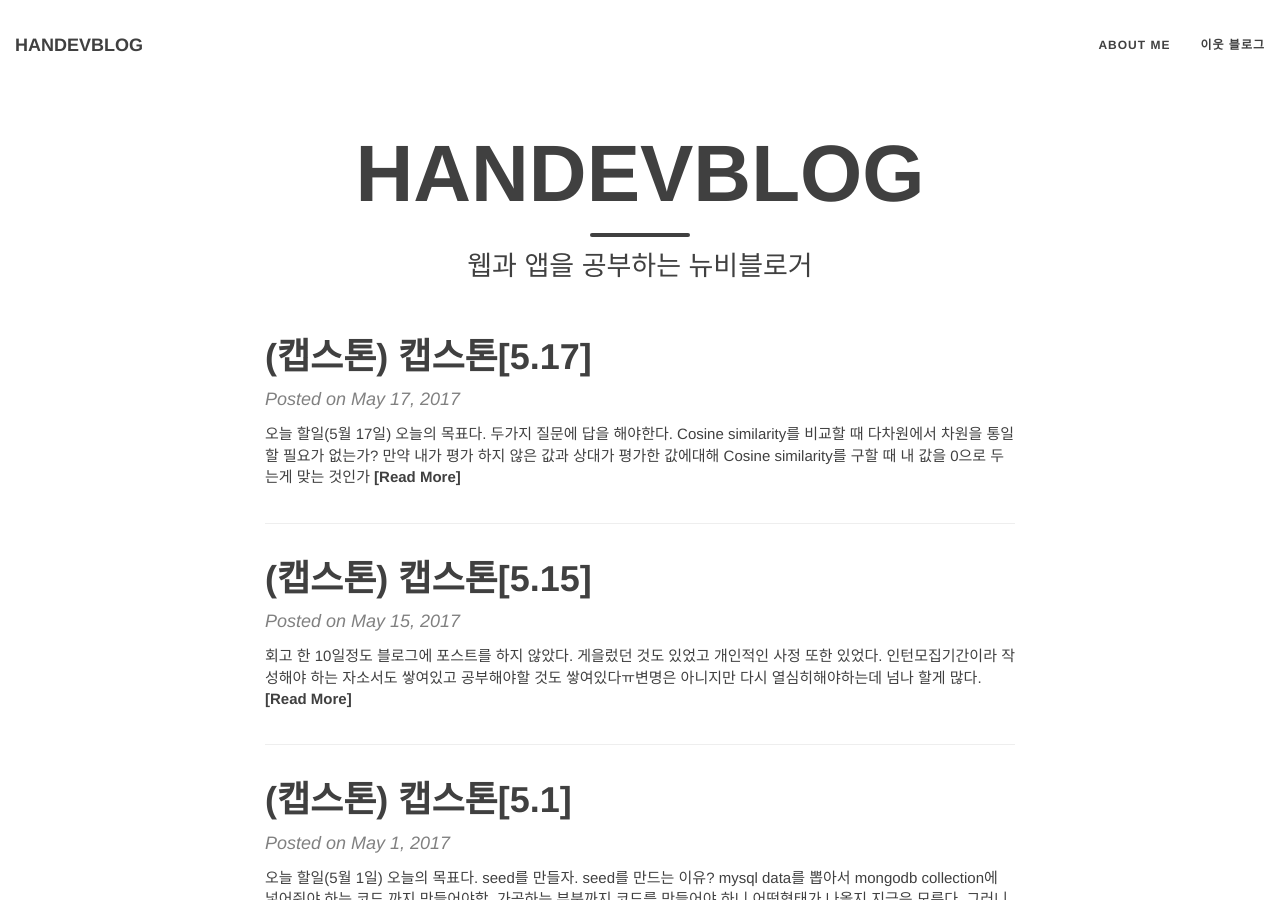
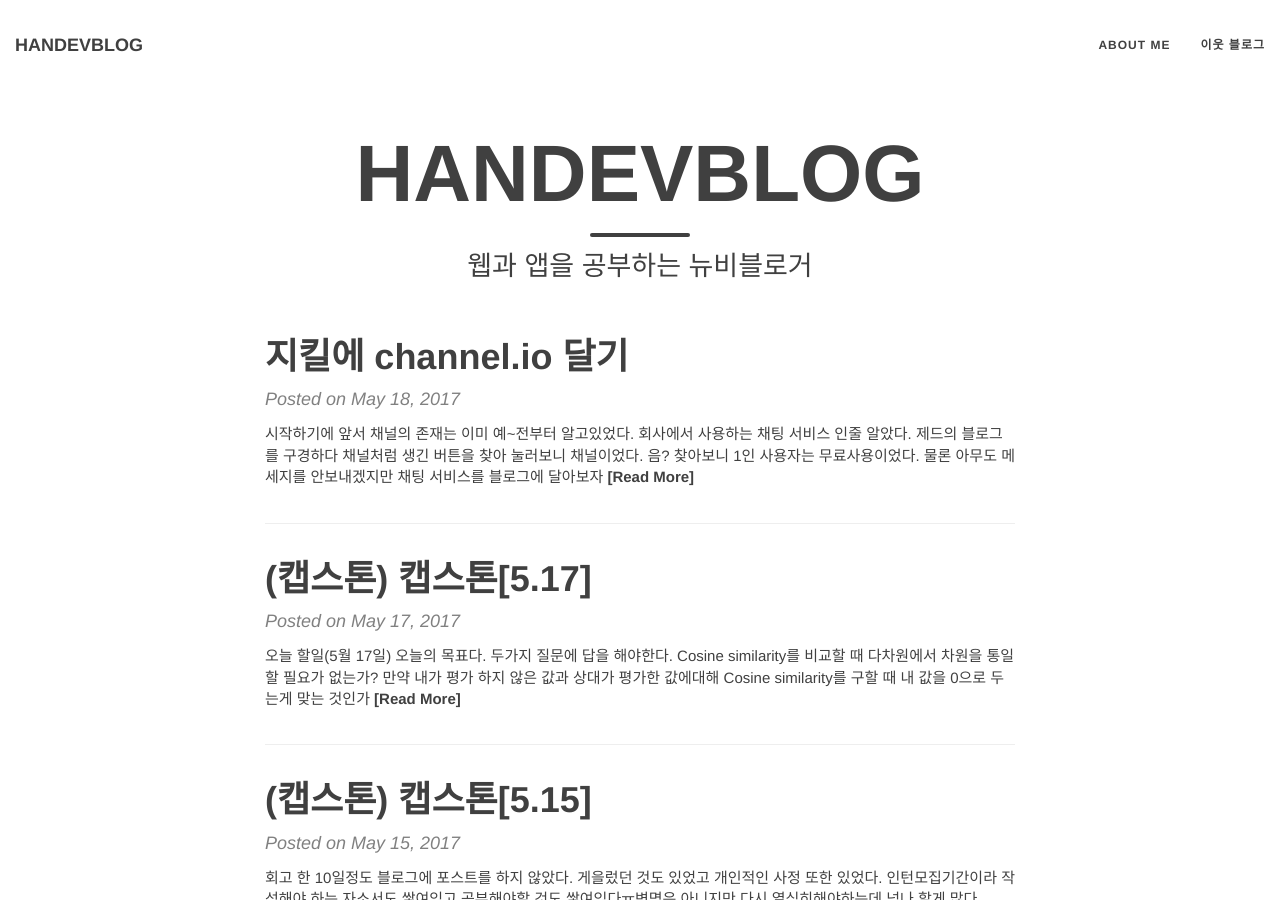
Before and after one commit to hanjungv/hanjungv.github.io, a Jekyll site: the page built from index.html, in a window 1280 px wide and 900 px high. Built offline with Jekyll 4.4.1, drawn with Linux system fonts in a browser that asks for light colours; nearby versions of some CDN libraries; the list of posts is cut into pages by our own code.

Commit message:
Add channel post update

```diff
--- /dev/null
+++ b/_includes/channel.html
@@ -0,0 +1,24 @@
+<script>
+  window.channelPluginSettings = {
+    "plugin_id": "981c417d-6b26-42d6-a2d4-459980c16cfe"
+  };
+  (function() {
+    var node = document.createElement('div');
+    node.id = 'ch-plugin';
+    document.body.appendChild(node);
+    var async_load = function() {
+      var s = document.createElement('script');
+      s.type = 'text/javascript';
+      s.async = true;
+      s.src = '//cdn.channel.io/plugin/ch-plugin-web.js';
+      s.charset = 'UTF-8';
+      var x = document.getElementsByTagName('script')[0];
+      x.parentNode.insertBefore(s, x);
+    };
+    if (window.attachEvent) {
+      window.attachEvent('onload', async_load);
+    } else {
+      window.addEventListener('load', async_load, false);
+    }
+  })();
+</script>
--- a/_includes/footer-scripts.html
+++ b/_includes/footer-scripts.html
@@ -32,3 +32,4 @@
 {% endif %}
 
 {% include google_analytics.html %}
+{% include channel.html %}
--- a/_posts/2017-05/17/2017-05-17-1_capstone_system8.markdown
+++ b/_posts/2017-05/17/2017-05-17-1_capstone_system8.markdown
@@ -11,6 +11,7 @@
 * Cosine similarity를 비교할 때 다차원에서 차원을 통일할 필요가 없는가?
 * 만약 내가 평가 하지 않은 값과 상대가 평가한 값에대해 Cosine similarity를 구할 때 내 값을 0으로 두는게 맞는 것인가
 
+<br/>
 2. 만약 내가 평가 하지 않은 값과 상대가 평가한 값에대해 Cosine similarity를 구할 때 내 값을 0으로 두는게 맞는 것인가?
 > A라는 사람이 a - 2.0 / b - 3.0 을 주었다. B라는 사람은 c - 2.0 / a - 3.0 을 주었다. 이때 Cosine similarity를 구할때 A사람이 c에 0점, B사람이 b에 0점을 주고 계산하는 것이 맞는것일까?
 
@@ -35,6 +36,9 @@
 
 1. Cosine similarity를 구할 때 다차원에서 dimension을 통일할 필요가 있는가?
 * 먼저 생각 해 볼만한것은 만약 통일을 시킨다고 했을 때다. 가장 많은 평가를 한 dimension으로 통일을 한다 치면 결국엔 0과 0을 계산하는 꼴이 된다.(의미가 없지)
-* 그렇다면 가장 낮은 차원으로 낮춘다고 보자.
+* 어떻게 보면 0과 0을 계산하여 여러 similarity를 맞춰준다고 생각할 수도 있겠다.
+* 그렇다면 가장 낮은 차원으로 낮춘다고 보자. 그게 의미가 있을까...
+* 이걸 교수님에게 어떻게 설명할까, 예시를 들어보자
+
 
 <br/><br/>
--- /dev/null
+++ b/_posts/2017-05/18/2017-05-18-1_ETC_Channelio.markdown
@@ -0,0 +1,35 @@
+---
+
+layout: post
+title: "지킬에 channel.io 달기"
+category: etc
+
+---
+
+### 시작하기에 앞서
+* 채널의 존재는 이미 예~전부터 알고있었다. 회사에서 사용하는 채팅 서비스 인줄 알았다.
+* 제드의 블로그를 구경하다 채널처럼 생긴 버튼을 찾아 눌러보니 채널이었다. 음?
+* 찾아보니 1인 사용자는 무료사용이었다. 물론 아무도 메세지를 안보내겠지만 채팅 서비스를 블로그에 달아보자<br/>
+<img src = '/post_img/201705/18/1.png' height = '500'/><br/>
+
+### 채널.io 소개
+* [http://channel.io/ko](http://channel.io/ko) : CTP 선배님들이 몸담고 있는 ZOYI 코퍼레이션의 채팅서비스이다.
+* 아직 자세히 사용해 보지 않았지만 봇기능과 사이트 방문자 분석기능, 채팅 저장, 팀 커뮤티케이션, 앱 등 여러가지를 제공한다.
+* 게다가 친절한 도큐먼트까지 존재한다!
+* 이런 기능을 제공하는데 가격 또한 합리적이다.
+
+#### 설치법
+[도큐먼트 가이드, 웹에 채널 붙이기](https://help.channel.io/hc/ko/articles/115004846527-%EC%B1%84%EB%84%90-%ED%94%8C%EB%9F%AC%EA%B7%B8%EC%9D%B8-%EA%B0%80%EC%9D%B4%EB%93%9C-%EC%9B%B9%EC%97%90-%EB%B6%99%EC%9D%B4%EA%B8%B0)에 자세히 나와있지만 한번 다시 해보려 합니다.
+1. 일단 가입을 하고 채널을 만듭니다. 사이트의 정보를 입력하면 채널이 생성 될 것입니다!
+2. 채널에 들어가서 이 톱니바퀴 모양을 클릭해 줍니다.<br/>
+<img src = '/post_img/201705/18/2.png' height = '100'/><br/>
+3. **플러그인 관리하기** 로 넘어가서 코드보기를 눌러주세요<br/>
+<img src = '/post_img/201705/18/3.png' height = '100'/><br/>
+4. 코드를 그대로 긁어서 지킬 includes 폴더에 channel.html에 그대로 복사, 붙여넣기를 해보겠습니다.<br/>
+<img src = '/post_img/201705/18/4.png' height = '400'/><br/>
+<img src = '/post_img/201705/18/5.png' height = '400'/><br/>
+5. 그리고 footer_script.html에 가서 이 한줄을 추가해주면 일단 끝!<br/>
+<img src = '/post_img/201705/18/6.png' height = '60'/><br/>
+
+
+<br/><br/>
```
Also changed, not shown: _includes/google_analytics.html (+0 -24 lines), post_img/201705/18/1.png (added), post_img/201705/18/2.png (added), post_img/201705/18/3.png (added), post_img/201705/18/4.png (added), post_img/201705/18/5.png (added), post_img/201705/18/6.png (added).
